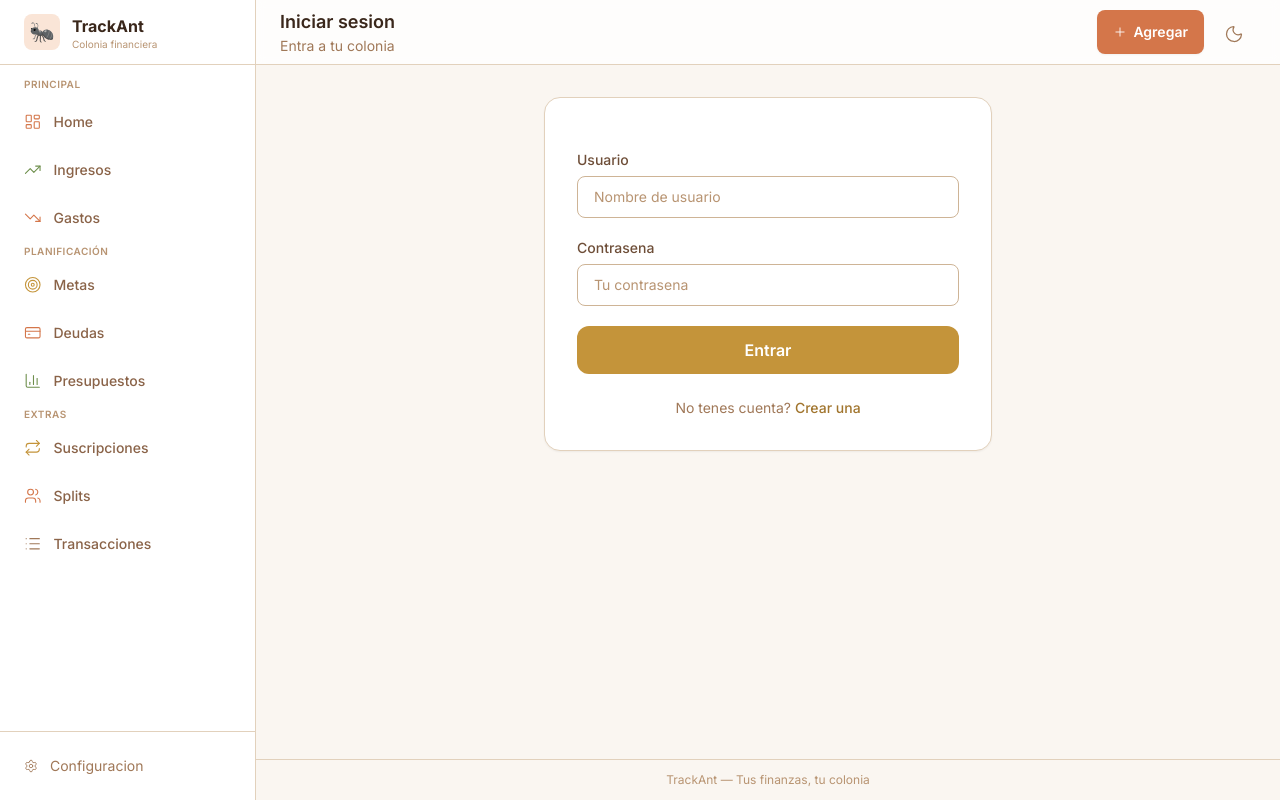
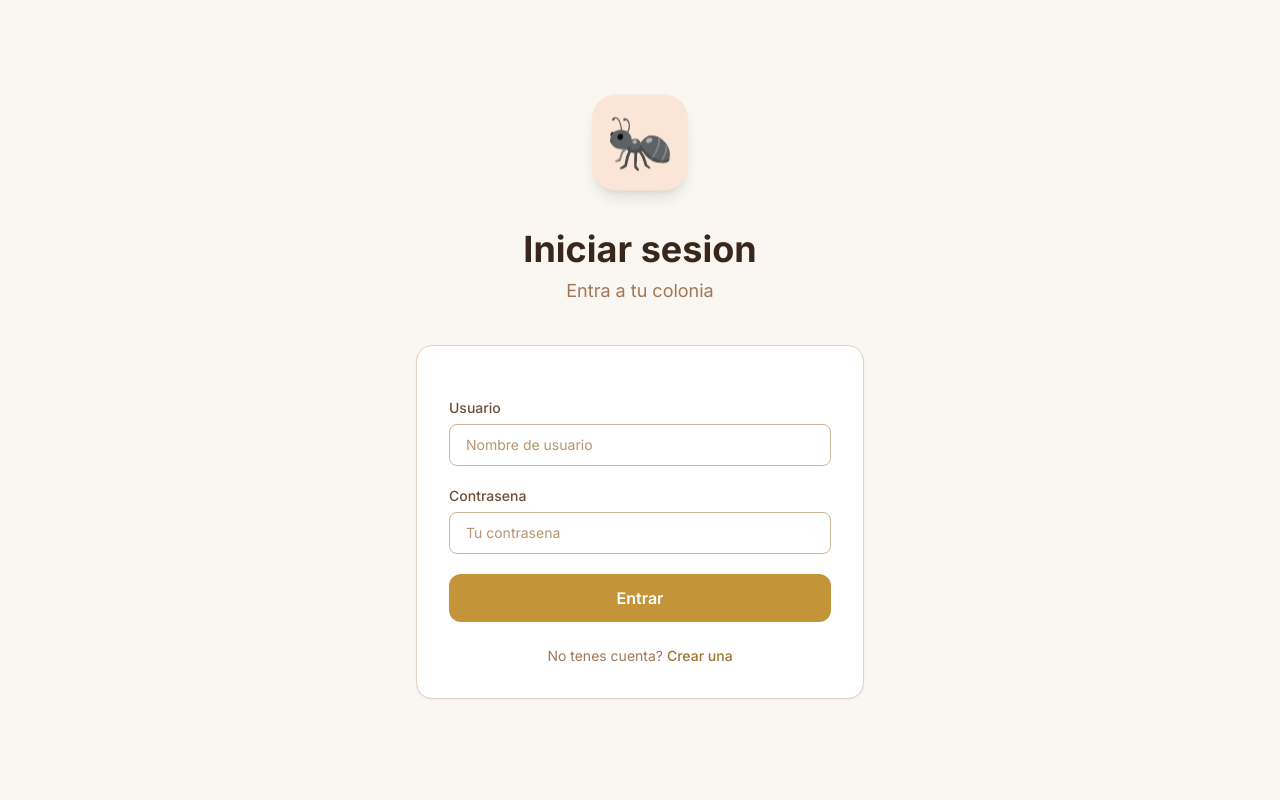
Before and after one commit to Felipe-258/TrackAnt, a Django app: template users/templates/users/login.html in a window 1280 px wide. Run offline with Django 5.2, Linux system fonts and the light colour scheme; the template is opened without the code that fills it, so the values that code supplies are empty; parts of the project's set-up code (start-up, migrations or seed data) failed here and were passed over; some libraries are stand-ins or nearby versions.

Commit message:
feat: isolated auth pages and guest profile sidebar
- Create base_auth.html for standalone login/registro pages (no sidebar/header/footer)
- Add guest profile section in sidebar with settings, register, login options
- Add x-cloak to dropdowns and view-transition-name: none to sidebar

```diff
--- a/templates/components/sidebar.html
+++ b/templates/components/sidebar.html
@@ -1,5 +1,6 @@
 {% load static %}
-<aside class="fixed inset-y-0 z-20 flex w-64 flex-col border-r border-earth-200 bg-white transition-transform duration-300 dark:border-earth-800 dark:bg-earth-950 lg:static lg:translate-x-0 no-select"
+<aside class="fixed inset-y-0 z-20 flex w-64 flex-col border-r border-earth-200 bg-white transition-transform duration-300 dark:border-earth-800 dark:bg-earth-950 lg:static lg:translate-x-0 no-select pb-24 lg:pb-0"
+       style="view-transition-name: none;"
        :class="sidebarOpen ? 'translate-x-0' : '-translate-x-full'">
   <div class="border-b border-earth-200 dark:border-earth-800" style="padding-top: var(--safe-top);">
     <div class="flex h-16 items-center gap-3 px-6">
@@ -86,19 +87,48 @@
     {% endwith %}
   </nav>
 
-  <div class="border-t border-earth-200 p-3 dark:border-earth-800">
+  <div class="border-t border-earth-200 p-3 dark:border-earth-800" x-data="{ profileOpen: false }">
     {% if request.user.is_authenticated %}
-    <div class="mb-2 px-3 py-2">
-      <div class="flex items-center gap-2 text-sm text-earth-500 dark:text-earth-400">
-        <span class="inline-flex h-7 w-7 items-center justify-center rounded-full bg-sage-100 text-xs font-bold text-sage-700 dark:bg-sage-900/50 dark:text-sage-300">{{ request.user.username|slice:":1"|upper }}</span>
-        <span class="truncate">{{ request.user.username }}</span>
-      </div>
+    <button @click="profileOpen = !profileOpen" class="w-full flex items-center gap-2 rounded-lg px-3 py-2 text-sm text-earth-500 hover:bg-earth-100 hover:text-earth-700 dark:text-earth-400 dark:hover:bg-earth-800 dark:hover:text-earth-200 touch-target">
+      <span class="inline-flex h-7 w-7 items-center justify-center rounded-full bg-sage-100 text-xs font-bold text-sage-700 dark:bg-sage-900/50 dark:text-sage-300">{{ request.user.username|slice:":1"|upper }}</span>
+      <span class="truncate flex-1 text-left">{{ request.user.username }}</span>
+      <i data-lucide="chevron-down" class="lucide-sm transition-transform" :class="profileOpen && 'rotate-180'"></i>
+    </button>
+    <div x-show="profileOpen" x-cloak x-transition class="mt-1 space-y-1">
+      <a href="{% url 'users:settings' %}"
+         class="flex items-center gap-3 rounded-lg px-3 py-2 text-sm text-earth-500 hover:bg-earth-100 hover:text-earth-700 dark:text-earth-400 dark:hover:bg-earth-800 dark:hover:text-earth-200 touch-target">
+        <i data-lucide="settings" class="lucide-sm"></i>
+        <span>Configuracion</span>
+      </a>
+      <a href="{% url 'users:logout' %}"
+         class="flex items-center gap-3 rounded-lg px-3 py-2 text-sm text-earth-500 hover:bg-earth-100 hover:text-earth-700 dark:text-earth-400 dark:hover:bg-earth-800 dark:hover:text-earth-200 touch-target">
+        <i data-lucide="log-out" class="lucide-sm"></i>
+        <span>Cerrar sesion</span>
+      </a>
     </div>
-    <a href="{% url 'users:logout' %}"
-       class="flex items-center gap-3 rounded-lg px-3 py-2 text-sm text-earth-500 hover:bg-earth-100 hover:text-earth-700 dark:text-earth-400 dark:hover:bg-earth-800 dark:hover:text-earth-200 touch-target">
-      <i data-lucide="log-out" class="lucide-sm"></i>
-      <span>Cerrar sesion</span>
-    </a>
+    {% else %}
+    <button @click="profileOpen = !profileOpen" class="w-full flex items-center gap-2 rounded-lg px-3 py-2 text-sm text-earth-500 hover:bg-earth-100 hover:text-earth-700 dark:text-earth-400 dark:hover:bg-earth-800 dark:hover:text-earth-200 touch-target">
+      <span class="inline-flex h-7 w-7 items-center justify-center rounded-full bg-gold-100 text-xs font-bold text-gold-700 dark:bg-gold-900/50 dark:text-gold-300">I</span>
+      <span class="truncate flex-1 text-left">Invitado</span>
+      <i data-lucide="chevron-down" class="lucide-sm transition-transform" :class="profileOpen && 'rotate-180'"></i>
+    </button>
+    <div x-show="profileOpen" x-cloak x-transition class="mt-1 space-y-1">
+      <a href="{% url 'users:settings' %}"
+         class="flex items-center gap-3 rounded-lg px-3 py-2 text-sm text-earth-500 hover:bg-earth-100 hover:text-earth-700 dark:text-earth-400 dark:hover:bg-earth-800 dark:hover:text-earth-200 touch-target">
+        <i data-lucide="settings" class="lucide-sm"></i>
+        <span>Configuracion</span>
+      </a>
+      <a href="{% url 'users:registro' %}"
+         class="flex items-center gap-3 rounded-lg px-3 py-2 text-sm text-earth-500 hover:bg-earth-100 hover:text-earth-700 dark:text-earth-400 dark:hover:bg-earth-800 dark:hover:text-earth-200 touch-target">
+        <i data-lucide="user-plus" class="lucide-sm"></i>
+        <span>Crear cuenta</span>
+      </a>
+      <a href="{% url 'users:login' %}"
+         class="flex items-center gap-3 rounded-lg px-3 py-2 text-sm text-earth-500 hover:bg-earth-100 hover:text-earth-700 dark:text-earth-400 dark:hover:bg-earth-800 dark:hover:text-earth-200 touch-target">
+        <i data-lucide="log-in" class="lucide-sm"></i>
+        <span>Iniciar sesion</span>
+      </a>
+    </div>
     {% endif %}
     {% if debug %}
     <a href="{% url 'playground' %}"
@@ -107,11 +137,6 @@
       <span>Playground</span>
     </a>
     {% endif %}
-    <a href="/admin/" target="_self"
-       class="flex items-center gap-3 rounded-lg px-3 py-2 text-sm text-earth-500 hover:bg-earth-100 hover:text-earth-700 dark:text-earth-400 dark:hover:bg-earth-800 dark:hover:text-earth-200 touch-target">
-      <i data-lucide="settings" class="lucide-sm"></i>
-      <span>Configuracion</span>
-    </a>
   </div>
 </aside>
 
--- /dev/null
+++ b/users/templates/users/base_auth.html
@@ -0,0 +1,74 @@
+{% load static %}
+<!DOCTYPE html>
+<html lang="es" class="h-full">
+<head>
+  <meta charset="UTF-8">
+  <meta name="viewport" content="width=device-width, initial-scale=1.0, viewport-fit=cover">
+  <title>{% block title %}TrackAnt{% endblock %}</title>
+  <link rel="preconnect" href="https://fonts.googleapis.com">
+  <link rel="preconnect" href="https://fonts.gstatic.com" crossorigin>
+  <link href="https://fonts.googleapis.com/css2?family=Inter:wght@400;500;600;700&display=swap" rel="stylesheet">
+  <script>
+    if (localStorage.getItem('darkMode') === 'true') {
+      document.documentElement.classList.add('dark');
+    }
+  </script>
+  <script src="https://cdn.tailwindcss.com"></script>
+  <script>
+    tailwind.config = {
+      darkMode: 'class',
+      theme: {
+        fontFamily: { sans: ['Inter', 'system-ui', 'sans-serif'] },
+        extend: {
+          colors: {
+            earth: {50:'#FAF6F1',100:'#F2EBE0',200:'#E2D1BC',300:'#CEB496',400:'#B89472',500:'#A07858',600:'#8A6348',700:'#6E4E38',800:'#543B29',900:'#3A271B',950:'#1F1410'},
+            clay:  {50:'#FDF4EE',100:'#FAE5D7',200:'#F4C8AA',300:'#ECA776',400:'#E4864C',500:'#D4764A',600:'#C16645',700:'#A0522D',800:'#7A3F23',900:'#5C2E19',950:'#32170D'},
+            sage:  {50:'#F4F7F0',100:'#E4EDD8',200:'#C9D9B2',300:'#AAC288',400:'#8BA864',500:'#6E8F4C',600:'#5A753F',700:'#485D35',800:'#3A4A2C',900:'#2E3D23',950:'#182110'},
+            gold:  {50:'#FDF8EE',100:'#F9EDD0',200:'#F2D99F',300:'#E9C06A',400:'#D4A857',500:'#C4943A',600:'#A1752E',700:'#7D5A27',800:'#654A24',900:'#523D21',950:'#2E210F'},
+          }
+        }
+      }
+    }
+  </script>
+  <script src="https://cdn.jsdelivr.net/npm/lucide@0.462.0/dist/umd/lucide.min.js"></script>
+  <link rel="icon" type="image/svg+xml" href="{% static 'icons/colony/ant.svg' %}">
+  <style>
+    body { font-family: 'Inter', system-ui, sans-serif; }
+    [data-lucide] { display: inline-block; width: 1em; height: 1em; stroke-width: 1.5; }
+    .lucide { width: 1.25em; height: 1.25em; }
+    @keyframes float { 0%,100%{transform:translateY(0)} 50%{transform:translateY(-8px)} }
+    .float { animation: float 4s ease-in-out infinite; }
+  </style>
+</head>
+<body class="h-full bg-earth-50 dark:bg-earth-950">
+  <div class="flex min-h-screen flex-col items-center justify-center px-4">
+    <div class="w-full max-w-md text-center">
+      <div class="mb-8">
+        <span class="inline-flex h-24 w-24 items-center justify-center rounded-3xl bg-clay-100 shadow-lg float dark:bg-clay-900/50"><img src="{% static 'icons/colony/ant.svg' %}" class="h-16 w-16" alt="hormiga"></span>
+      </div>
+      <h1 class="mb-2 text-4xl font-bold text-earth-900 dark:text-earth-100">{% block heading %}TrackAnt{% endblock %}</h1>
+      <p class="mb-10 text-lg text-earth-500 dark:text-earth-400">{% block subheading %}Tus finanzas, tu colonia{% endblock %}</p>
+
+      {% if messages %}
+      <div class="mb-6 space-y-2">
+        {% for message in messages %}
+        <div class="rounded-lg border px-4 py-3 text-sm font-medium animate-fade-in
+                    {% if message.tags == 'success' %}border-sage-300 bg-sage-50 text-sage-800 dark:border-sage-700 dark:bg-sage-900/30 dark:text-sage-300
+                    {% elif message.tags == 'error' %}border-clay-300 bg-clay-50 text-clay-800 dark:border-clay-700 dark:bg-clay-900/30 dark:text-clay-300
+                    {% elif message.tags == 'warning' %}border-gold-300 bg-gold-50 text-gold-800 dark:border-gold-700 dark:bg-gold-900/30 dark:text-gold-300
+                    {% else %}border-earth-300 bg-earth-50 text-earth-800 dark:border-earth-700 dark:bg-earth-900/30 dark:text-earth-300{% endif %}">
+          {{ message }}
+        </div>
+        {% endfor %}
+      </div>
+      {% endif %}
+
+      {% block content %}{% endblock %}
+    </div>
+  </div>
+
+  <script>
+    document.addEventListener('DOMContentLoaded', () => lucide.createIcons());
+  </script>
+</body>
+</html>
--- a/users/templates/users/login.html
+++ b/users/templates/users/login.html
@@ -1,11 +1,10 @@
-{% extends 'base.html' %}
+{% extends 'users/base_auth.html' %}
 {% block title %}Iniciar sesion — TrackAnt{% endblock %}
-{% block page_title %}Iniciar sesion{% endblock %}
-{% block page_subtitle %}Entra a tu colonia{% endblock %}
+{% block heading %}Iniciar sesion{% endblock %}
+{% block subheading %}Entra a tu colonia{% endblock %}
 
 {% block content %}
-<div class="mx-auto max-w-md">
-  <div class="rounded-2xl border border-earth-200 bg-white p-8 shadow-sm dark:border-earth-800 dark:bg-earth-900">
+<div class="rounded-2xl border border-earth-200 bg-white p-8 text-left shadow-sm dark:border-earth-800 dark:bg-earth-900">
   <form method="post" class="space-y-5">
     {% csrf_token %}
     {% if form.errors %}
@@ -39,5 +38,4 @@
     <a href="{% url 'users:registro' %}" class="font-medium text-gold-600 hover:text-gold-700 dark:text-gold-400">Crear una</a>
   </p>
 </div>
-</div>
 {% endblock %}
```
Also changed, not shown: users/templates/users/registro.html (+4 -6 lines). Lines whose indentation alone changed are shown as unchanged.
